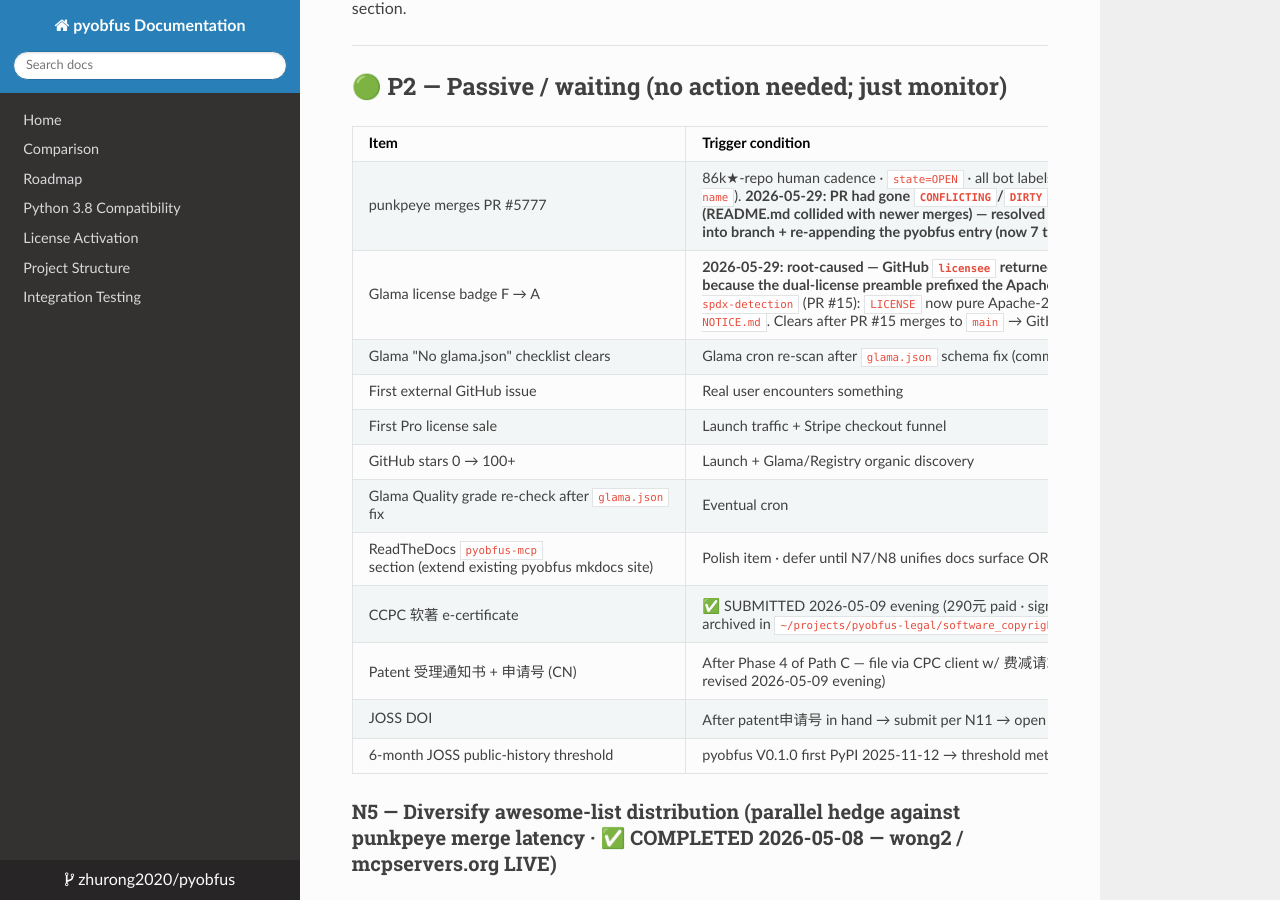
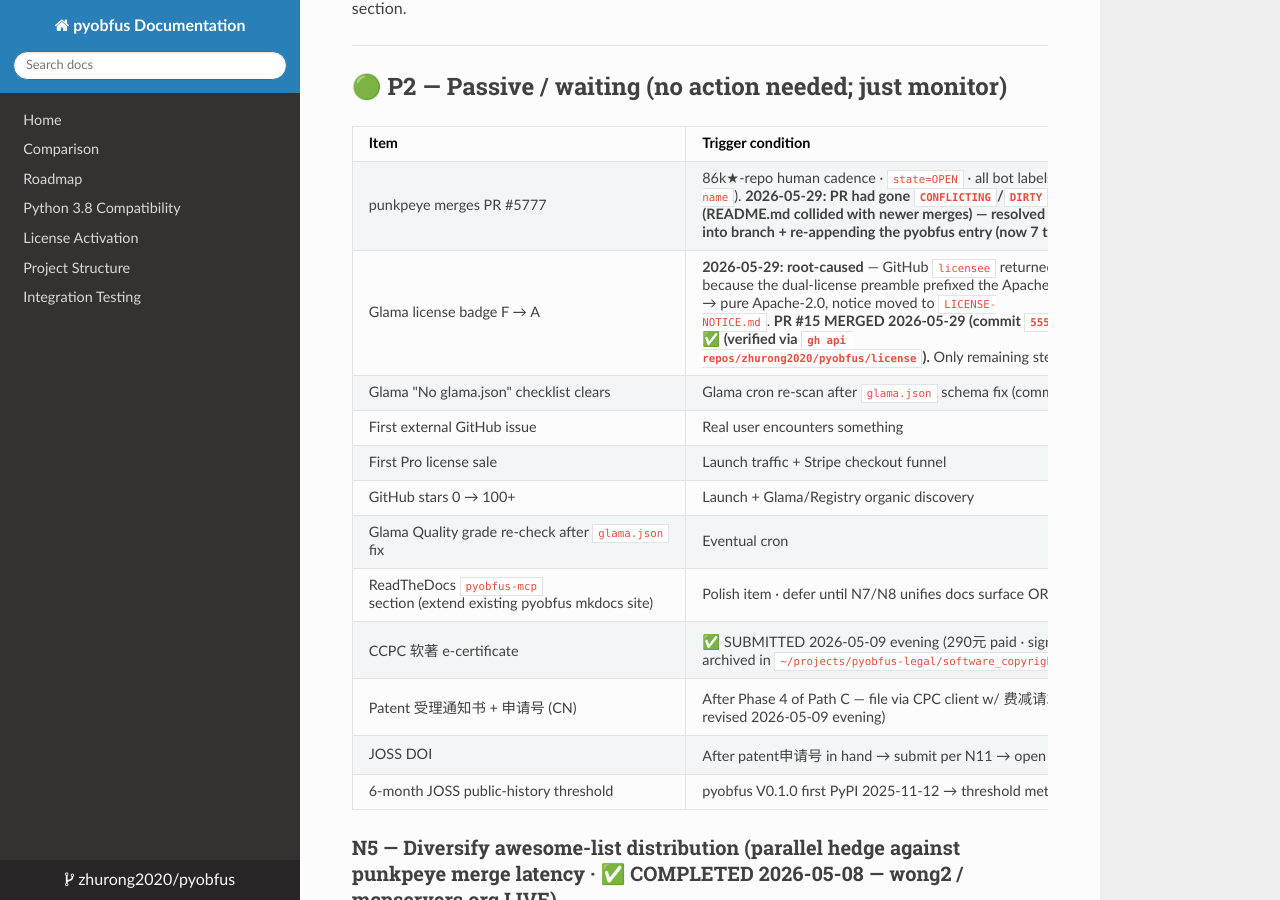
Before and after one commit to zhurong2020/pyobfus, an MkDocs documentation site: the page built from docs/POST_V0.4_TODO.md, in a window 1280 px wide and 900 px high, scrolled down 18803 px. Built offline with MkDocs 1.6.1, drawn with Linux system fonts in a browser that asks for light colours; nearby versions of some CDN libraries.

Commit message:
docs(POST_V0.4_TODO): Glama license fix landed — PR #15 merged, GitHub now Apache-2.0
PR #15 merged 2026-05-29 (5556f8b); GitHub re-detected spdx_id=Apache-2.0.
Only passive Glama re-crawl remains to flip the badge F→A.

Co-Authored-By: Claude Opus 4.8 (1M context) <noreply@anthropic.com>

```diff
--- a/docs/POST_V0.4_TODO.md
+++ b/docs/POST_V0.4_TODO.md
@@ -447,7 +447,7 @@ So target submission window = **2026-Q3 / Q4** (after v0.5 ships on PyPI per Pat
 | Item | Trigger condition | ETA |
 |---|---|---|
 | punkpeye merges PR #5777 | 86k★-repo human cadence · `state=OPEN` · all bot labels green (`has-emoji`/`has-glama`/`valid-name`). **2026-05-29: PR had gone `CONFLICTING`/`DIRTY` (README.md collided with newer merges) — resolved by merging `upstream/main` into branch + re-appending the pyobfus entry (now 7 tools); GitHub back to `MERGEABLE`.** | 3-7 days typical |
-| Glama license badge F → A | **2026-05-29: root-caused — GitHub `licensee` returned `NOASSERTION` because the dual-license preamble prefixed the Apache text; Glama mirrors that field.** Fix on branch `fix/license-spdx-detection` (PR #15): `LICENSE` now pure Apache-2.0, notice moved to `LICENSE-NOTICE.md`. Clears after PR #15 merges to `main` → GitHub re-detects Apache-2.0 → Glama cron re-crawl. | minutes (GitHub) + 1-3 days (Glama crawl) after merge |
+| Glama license badge F → A | **2026-05-29: root-caused** — GitHub `licensee` returned `NOASSERTION` because the dual-license preamble prefixed the Apache text; Glama mirrors that field. Fix: `LICENSE` → pure Apache-2.0, notice moved to `LICENSE-NOTICE.md`. **PR #15 MERGED 2026-05-29 (commit `5556f8b`); GitHub now reports `spdx_id=Apache-2.0` ✅ (verified via `gh api repos/zhurong2020/pyobfus/license`).** Only remaining step is passive: Glama cron re-crawl flips the badge F → A. | 1-3 days (Glama crawl) |
 | Glama "No glama.json" checklist clears | Glama cron re-scan after `glama.json` schema fix (commit `8d92487`) | 1-3 days |
 | First external GitHub issue | Real user encounters something | depends on launch |
 | First Pro license sale | Launch traffic + Stripe checkout funnel | depends on launch |
```
